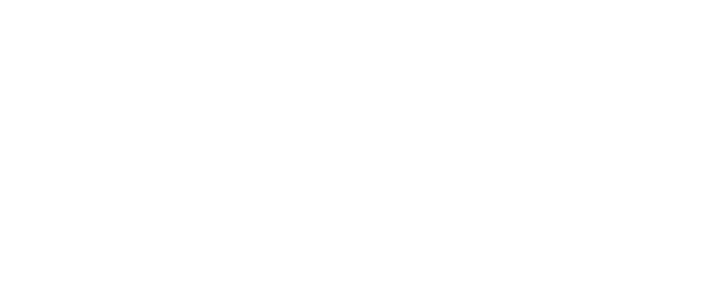
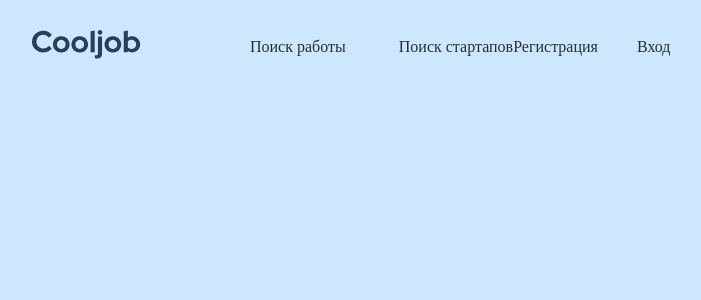
Before and after one commit to Olhaj/React, a React (Vite) app in the folder MY PROJECTS/cooljob/: page / in a window 1280 px wide. Shown: the top 300 px of the page, without its empty margins (98-799 px from the left). Built offline with nearby package versions, Linux system fonts and the light colour scheme.

Commit message:
Add file header

```diff
--- a/MY PROJECTS/cooljob/src/App.css
+++ b/MY PROJECTS/cooljob/src/App.css
@@ -0,0 +1,10 @@
+* {
+  padding: 0;
+  margin: 0;
+  box-sizing: border-box;
+}
+
+body {
+  margin: 0 100px 0;
+  background-color: #cde7ff;
+}
--- a/MY PROJECTS/cooljob/src/components/header/index.jsx
+++ b/MY PROJECTS/cooljob/src/components/header/index.jsx
@@ -1,5 +1,30 @@
+import styles from "./styles.module.css";
+import cooljob from "../../assets/icons/cooljob.svg";
+
 function Header() {
-  return <></>;
+  return (
+    <main className={styles.hero}>
+      <header className={styles.top_bar}>
+        <a href="#">
+          <img src={cooljob} alt="Logo" />
+        </a>
+        <div className={styles.nav_link}>
+          <nav className={styles.hero_nav}>
+            <a href="#">Поиск работы</a>
+            <a href="#">Поиск стартапов</a>
+          </nav>
+          <div className={styles.account}>
+            <a className={styles.register} href="#">
+              Регистрация
+            </a>
+            <a className={styles.login} href="#">
+              Вход
+            </a>
+          </div>
+        </div>
+      </header>
+    </main>
+  );
 }
 
 export default Header;
--- a/MY PROJECTS/cooljob/src/components/header/styles.module.css
+++ b/MY PROJECTS/cooljob/src/components/header/styles.module.css
@@ -0,0 +1,29 @@
+.hero {
+  margin: 30px;
+}
+
+.top_bar {
+  display: flex;
+  margin-bottom: 34x;
+}
+
+.nav_link {
+  display: flex;
+  align-items: center;
+}
+
+.hero_nav {
+  display: flex;
+  padding-left: 109px;
+  gap: 53px;
+}
+
+.account {
+  display: flex;
+  gap: 39px;
+}
+
+a {
+  text-decoration: none;
+  color: var(--link_text);
+}
--- a/MY PROJECTS/cooljob/src/index.css
+++ b/MY PROJECTS/cooljob/src/index.css
@@ -0,0 +1,3 @@
+:root {
+  --link_text: #000000cc;
+}
--- a/MY PROJECTS/cooljob/src/pages/home/index.jsx
+++ b/MY PROJECTS/cooljob/src/pages/home/index.jsx
@@ -1,5 +1,11 @@
+import Header from "../../components/header";
+
 function Home() {
-  return <></>;
+  return (
+    <>
+      <Header />
+    </>
+  );
 }
 
 export default Home;
```
Also changed, not shown: 1 other file (tests, documents, lock files or other folders).
